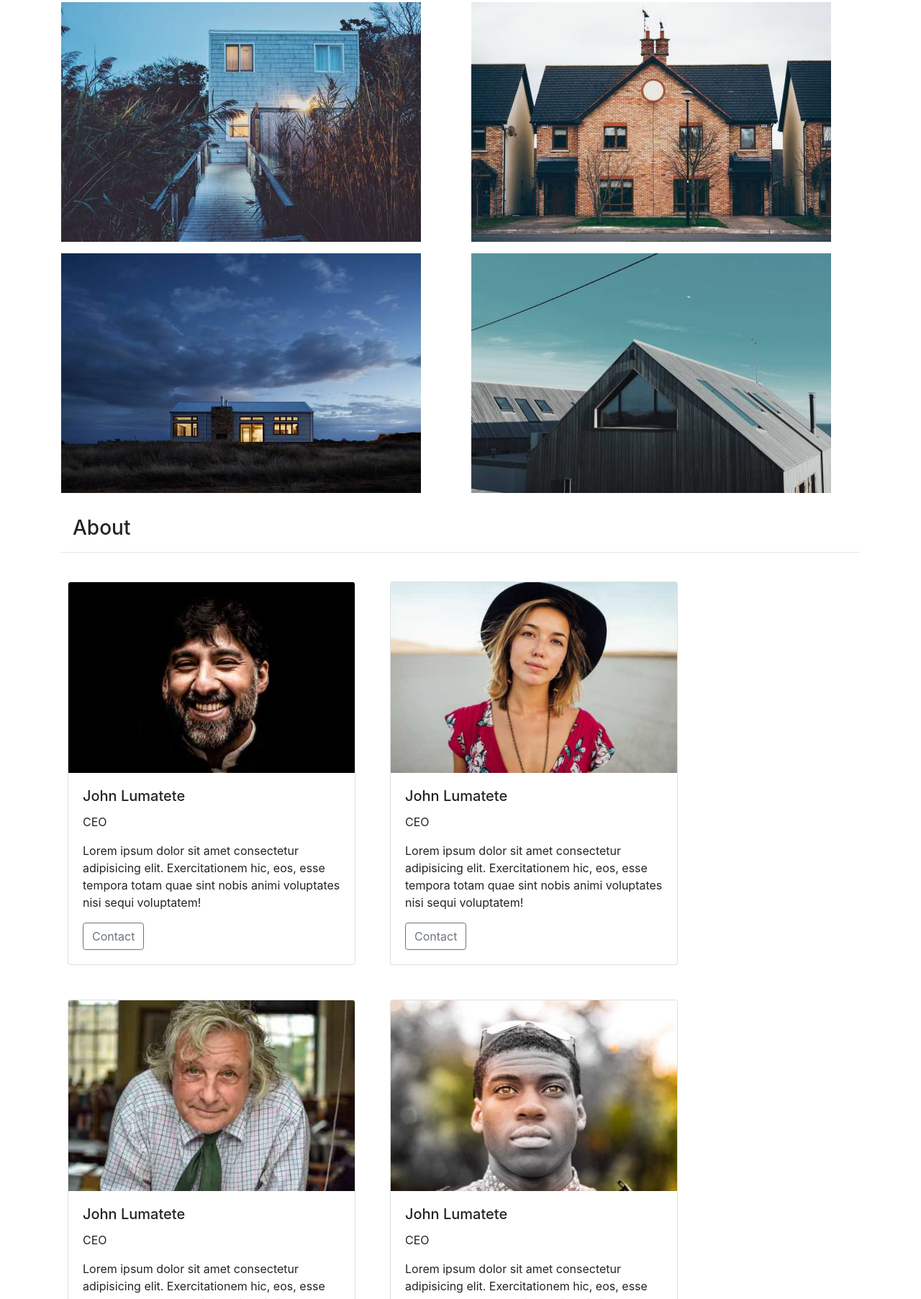
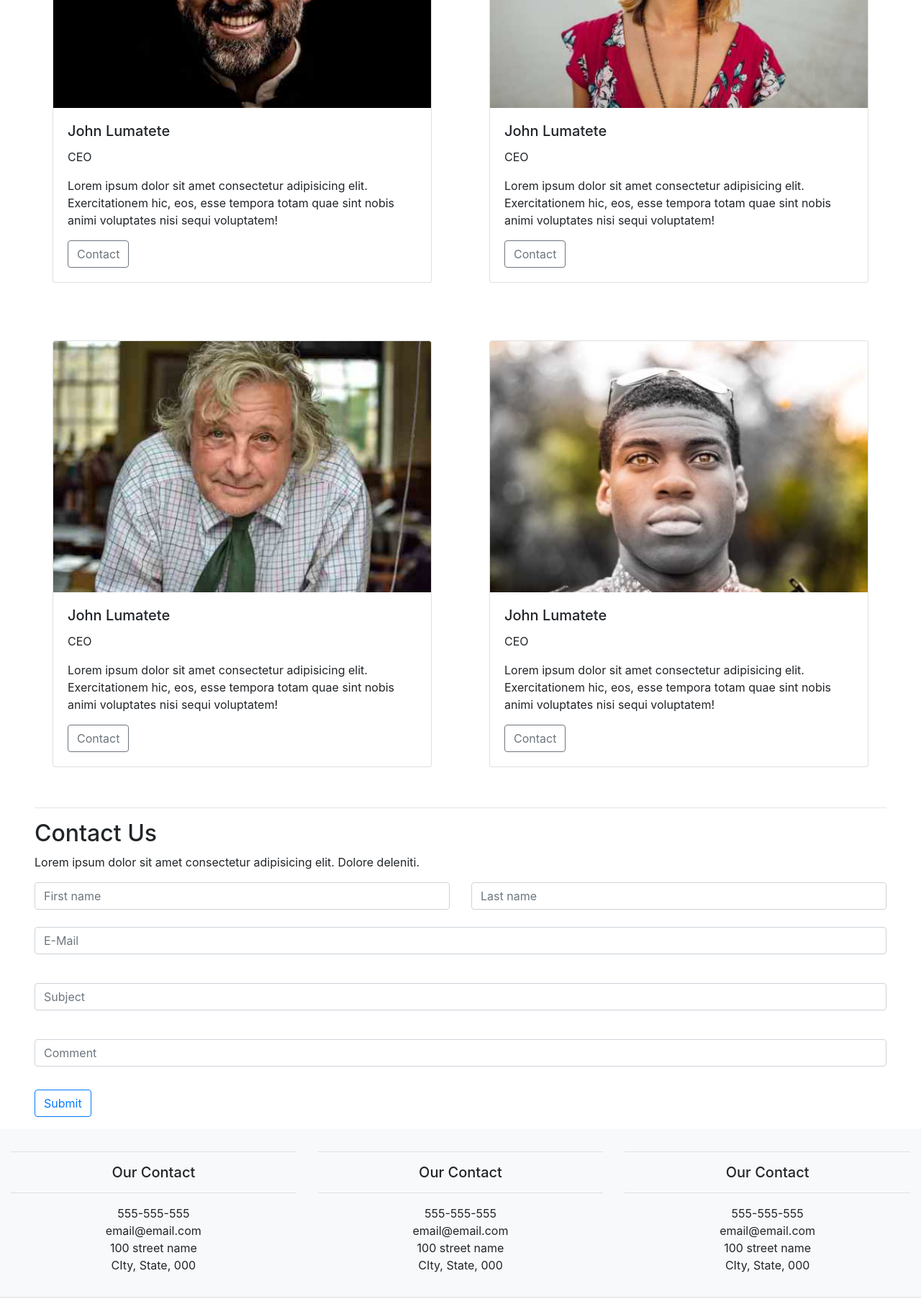
Before and after one commit to vincaniti/Exercices, a website: page BOOTSTRAP/Exos/architect/public/index.html in a window 1280 px wide. Shown: the part 1631-3436 px from the top of the page at 72% size. Drawn offline with nearby package versions, Linux system fonts and the light colour scheme.

Commit message:
comit final

```diff
--- a/BOOTSTRAP/Exos/architect/public/index.html
+++ b/BOOTSTRAP/Exos/architect/public/index.html
@@ -19,7 +19,7 @@
             <div class="carousel-inner">
               <div class="carousel-item active">
                 <img src="../app/images/background2.jpg" class="d-block w-100 img-fluid h-auto" alt="2">
-                <div class="carousel-caption d-none d-md-block">
+                <div class="carousel-caption d-none d-block">
                   <h5>Sample Design</h5>
                   <p>Lumatete Architects</p>
                   <a name="" id="" class="btn btn-outline-light" href="#" role="button">VIEW DEMO</a>
@@ -28,7 +28,7 @@
               </div>
               <div class="carousel-item">
                 <img src="../app/images/background3.jpg" class="d-block w-100" alt="3">
-                <div class="carousel-caption d-none d-md-block">
+                <div class="carousel-caption d-none d-block">
                   <h5>Sample Design</h5>
                   <p>Lumatete Architects</p>
                   <a name="" id="" class="btn btn-outline-light" href="#" role="button">VIEW DEMO</a>
@@ -37,7 +37,7 @@
               </div>
               <div class="carousel-item">
                 <img src="../app/images/background4.jpg" class="d-block w-100" alt="4">
-                <div class="carousel-caption d-none d-md-block">
+                <div class="carousel-caption d-none d-block">
                   <h5>Sample Design</h5>
                   <p>Lumatete Architects</p>
                   <a name="" id="" class="btn btn-outline-light" href="#" role="button">VIEW DEMO</a>
@@ -64,75 +64,141 @@
             <h2 class="h3 mt-3 ml-3">Projects</h2>
             <hr>
             <div class="container">
-                <div class="row row-cols-2">
-                  <div class="col mb-3"><img src="../app/images/barn1.jpg" alt="" class="img-fluid h-auto "></div>
-                  <div class="col mb-3 "><img src="../app/images/barn2.jpg" alt="" class="img-fluid h-auto "></div>
-                  <div class="col mb-3"><img src="../app/images/brick1.jpg" alt="" class="img-fluid h-auto "></div>
-                  <div class="col mb-3"><img src="../app/images/brick2.jpg" alt="" class="img-fluid h-auto "></div>
-                  <div class="col mb-3"><img src="../app/images/summer1.jpg" alt="" class="img-fluid h-auto "></div>
-                  <div class="col mb-3"><img src="../app/images/summer2.jpg" alt="" class="img-fluid h-auto "></div>
-                  <div class="col mb-3"><img src="../app/images/renovated1.jpg" alt="" class="img-fluid h-auto "></div>
-                  <div class="col mb-3"><img src="../app/images/renovated2.jpg" alt="" class="img-fluid h-auto "></div>
+                <div class="row">
+                  <div class="col-12 col-sm-6 col-md-4 col-lg-3 mb-3"><img src="../app/images/barn1.jpg" alt="" class="img-fluid h-auto "></div>
+                  <div class="col-12 col-sm-6 col-md-4 col-lg-3 mb-3 "><img src="../app/images/barn2.jpg" alt="" class="img-fluid h-auto "></div>
+                  <div class="col-12 col-sm-6 col-md-4 col-lg-3 mb-3"><img src="../app/images/brick1.jpg" alt="" class="img-fluid h-auto "></div>
+                  <div class="col-12 col-sm-6 col-md-4 col-lg-3 mb-3"><img src="../app/images/brick2.jpg" alt="" class="img-fluid h-auto "></div>
+                  <div class="col-12 col-sm-6 col-md-4 col-lg-3 mb-3"><img src="../app/images/summer1.jpg" alt="" class="img-fluid h-auto "></div>
+                  <div class="col-12 col-sm-6 col-md-4 col-lg-3 mb-3"><img src="../app/images/summer2.jpg" alt="" class="img-fluid h-auto "></div>
+                  <div class="col-12 col-sm-6 col-md-4 col-lg-3 mb-3"><img src="../app/images/renovated1.jpg" alt="" class="img-fluid h-auto "></div>
+                  <div class="col-12 col-sm-6 col-md-4 col-lg-3 mb-3"><img src="../app/images/renovated2.jpg" alt="" class="img-fluid h-auto "></div>
                 </div>
               </div>
         </section>
         <!-- --- /PROJECTS --- -->
         <!-- --- ABOUT --- -->
-        <section class="container">
-            <h2 class="h3 mt-3 ml-3">About</h2>
+        <section class="pl-5 pr-5">
+            <h2 class="h3 mt-3 ">About</h2>
             <hr>
             <div class="row">
-                <div class="card m-4" style="width: 25rem;">
-                    <img src="../app/images/about1.jpg" class="card-img-top" alt="1-1">
-                    <div class="card-body">
-                      <h5 class="card-title">John Lumatete</h5>
-                      <p class="card-text">CEO</p>
-                      <p>Lorem ipsum dolor sit amet consectetur adipisicing elit. Exercitationem hic, eos, esse tempora totam quae sint nobis animi voluptates nisi sequi voluptatem!</p>
-                      <a href="#" class="btn btn-outline-secondary">Contact</a>
+                <div class="col-12 col-md-6 p-3">
+                  <div class="card m-4" >
+                      <img src="../app/images/about1.jpg" class="card-img-top" alt="1-1" class="img-fluid h-auto ">
+                      <div class="card-body">
+                        <h5 class="card-title">John Lumatete</h5>
+                        <p class="card-text">CEO</p>
+                        <p>Lorem ipsum dolor sit amet consectetur adipisicing elit. Exercitationem hic, eos, esse tempora totam quae sint nobis animi voluptates nisi sequi voluptatem!</p>
+                        <a href="#" class="btn btn-outline-secondary">Contact</a>
+                      </div>
                     </div>
-                  </div>
-                <div class="card  m-4" style="width: 25rem;">
-                    <img src="../app/images/about2.jpg" class="card-img-top" alt="1-1">
-                    <div class="card-body">
-                      <h5 class="card-title">John Lumatete</h5>
-                      <p class="card-text">CEO</p>
-                      <p>Lorem ipsum dolor sit amet consectetur adipisicing elit. Exercitationem hic, eos, esse tempora totam quae sint nobis animi voluptates nisi sequi voluptatem!</p>
-                      <a href="#" class="btn btn-outline-secondary">Contact</a>
+                </div>
+                <div class="col-12 col-md-6 p-3">
+                  <div class="card  m-4" >
+                      <img src="../app/images/about2.jpg" class="card-img-top" alt="1-1" class="img-fluid h-auto ">
+                      <div class="card-body">
+                        <h5 class="card-title">John Lumatete</h5>
+                        <p class="card-text">CEO</p>
+                        <p>Lorem ipsum dolor sit amet consectetur adipisicing elit. Exercitationem hic, eos, esse tempora totam quae sint nobis animi voluptates nisi sequi voluptatem!</p>
+                        <a href="#" class="btn btn-outline-secondary">Contact</a>
+                      </div>
                     </div>
-                  </div>
-                <div class="w-100"></div>
-                <div class="card  m-4" style="width: 25rem;">
-                    <img src="../app/images/about3.jpg" class="card-img-top" alt="1-1">
-                    <div class="card-body">
-                      <h5 class="card-title">John Lumatete</h5>
-                      <p class="card-text">CEO</p>
-                      <p>Lorem ipsum dolor sit amet consectetur adipisicing elit. Exercitationem hic, eos, esse tempora totam quae sint nobis animi voluptates nisi sequi voluptatem!</p>
-                      <a href="#" class="btn btn-outline-secondary">Contact</a>
+                </div>
+                <!-- <div class="w-100"></div> -->
+                <div class="col-12 col-md-6 p-3">
+                  <div class="card  m-4" >
+                      <img src="../app/images/about3.jpg" class="card-img-top" alt="1-1" class="img-fluid h-auto ">
+                      <div class="card-body">
+                        <h5 class="card-title">John Lumatete</h5>
+                        <p class="card-text">CEO</p>
+                        <p>Lorem ipsum dolor sit amet consectetur adipisicing elit. Exercitationem hic, eos, esse tempora totam quae sint nobis animi voluptates nisi sequi voluptatem!</p>
+                        <a href="#" class="btn btn-outline-secondary">Contact</a>
+                      </div>
                     </div>
-                  </div>
-                <div class="card  m-4" style="width: 25rem;">
-                    <img src="../app/images/about4.jpg" class="card-img-top" alt="1-1">
-                    <div class="card-body">
-                      <h5 class="card-title">John Lumatete</h5>
-                      <p class="card-text">CEO</p>
-                      <p>Lorem ipsum dolor sit amet consectetur adipisicing elit. Exercitationem hic, eos, esse tempora totam quae sint nobis animi voluptates nisi sequi voluptatem!</p>
-                      <a href="#" class="btn btn-outline-secondary">Contact</a>
+                </div>
+                <div class="col-12 col-md-6 p-3">
+                  <div class="card  m-4" >
+                      <img src="../app/images/about4.jpg" class="card-img-top" alt="1-1" class="img-fluid h-auto ">
+                      <div class="card-body">
+                        <h5 class="card-title">John Lumatete</h5>
+                        <p class="card-text">CEO</p>
+                        <p>Lorem ipsum dolor sit amet consectetur adipisicing elit. Exercitationem hic, eos, esse tempora totam quae sint nobis animi voluptates nisi sequi voluptatem!</p>
+                        <a href="#" class="btn btn-outline-secondary">Contact</a>
+                      </div>
                     </div>
-                  </div>
+                </div>
             </div>
         </section>
         <!-- --- /ABOUT --- -->
         <!-- --- CONTACT US --- -->
-        <section>
-
+        <section class="pl-5 pr-5">
+          <hr>
+          <h2>Contact Us</h2>
+          <p>Lorem ipsum dolor sit amet consectetur adipisicing elit. Dolore deleniti.</p>
+          <form>
+            <div class="row mt-3">
+              <div class="col">
+                <input type="text" class="form-control" placeholder="First name">
+              </div>
+              <div class="col">
+                <input type="text" class="form-control" placeholder="Last name">
+              </div>
+            </div>
+            <div class="form-group">
+              <label for="formGroupExampleInput"></label>
+              <input type="text" class="form-control" id="formGroupExampleInput" placeholder="E-Mail">
+            </div>
+            <div class="form-group">
+              <label for="formGroupExampleInput2"></label>
+              <input type="text" class="form-control" id="formGroupExampleInput2" placeholder="Subject">
+            </div>
+            <div class="form-group">
+              <label for="formGroupExampleInput2"></label>
+              <input type="text" class="form-control" id="formGroupExampleInput2" placeholder="Comment">
+            </div>
+            <a name="" id="" class="btn btn-outline-primary mt-3" href="#" role="button">Submit</a>
+          </form>
         </section>
         <!-- --- /CONTACT US --- -->
     </main>
     <!-- **** /MAIN **** -->
 
     <!-- **** FOOTER **** -->
-    <footer>
-
+    <footer class="bg-light mt-3 mb-0">
+      <div class=" d-flex justify-content-around text-center pt-3 pb-3">
+        <div class="col-4">
+          <hr>
+          <h3 class="h5">Our Contact</h3>
+          <hr>
+          <address></address>
+          555-555-555 <br>
+          email@email.com <br>
+          100 street name <br>
+          CIty, State, 000
+        </div>
+        <div class="col-4">
+          <hr>
+          <h3 class="h5">Our Contact</h3>
+          <hr>
+          <address></address>
+          555-555-555 <br>
+          email@email.com <br>
+          100 street name <br>
+          CIty, State, 000
+        </div>
+        <div class="col-4">
+          <hr>
+          <h3 class="h5">Our Contact</h3>
+          <hr>
+          <address></address>
+          555-555-555 <br>
+          email@email.com <br>
+          100 street name <br>
+          CIty, State, 000
+        </div>
+      </div>
+      <hr>
+      <p class="mb-0 text-center">Lorem ipsum dolor sit amet, consectetur adipisicing elit.</p>
     </footer>
     <!-- **** /FOOTER **** -->
 
```
